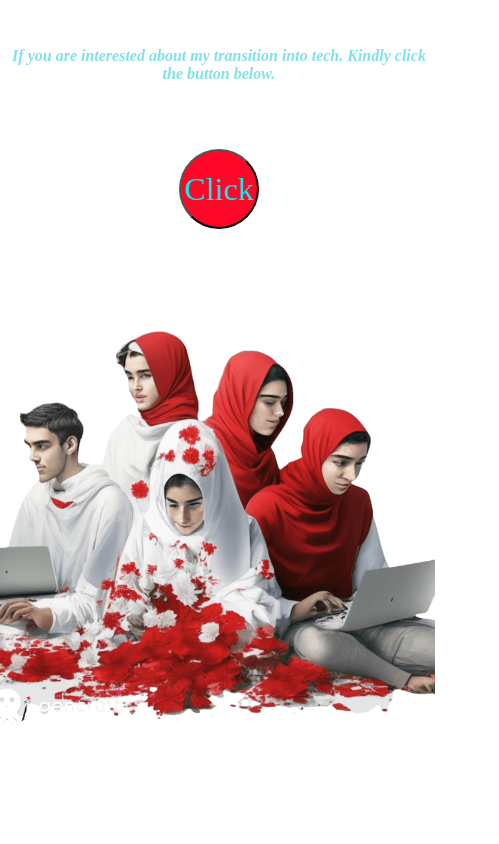
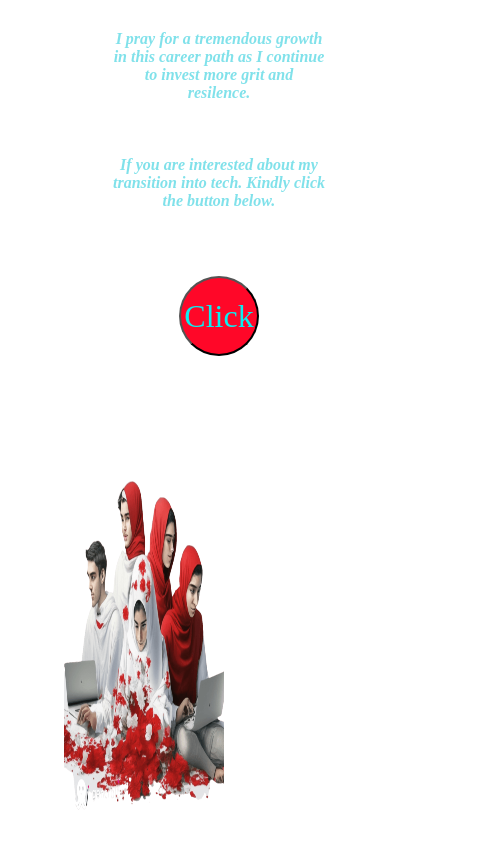
Before and after one commit to TeemahLwittySwiffyFwarry/Oluwayemisi_Portfolio, a plain HTML site: page index.html in a window 390 px wide. Shown: the part 388-1232 px from the top of the page, 499 px wide, since content can reach past the window. Before the commit the page ends 1209 px from the top, so only its background shows below. Drawn offline with Linux system fonts and the light colour scheme.

Commit message:
still on media query

```diff
--- a/style.css
+++ b/style.css
@@ -46,9 +46,9 @@
 }
 
 .img{
-    margin-top: rem;
+    margin-top: 2rem;
     height: 40rem;
-    width:40rem;
+    width:15rem;
 }
 
 .words{
@@ -64,7 +64,7 @@
 }
 
 .smallh{
-    color: rgba(21, 200, 216, 0.542);
+    color: #15c8d88a;
     font-size: 1rem;
 
 }
@@ -197,7 +197,7 @@ body{
     }
 
     .img{
-        height: 30rem;
-        width: 30rem;
+        height: 25rem;
+        width: 10rem;
     }
 }
```
